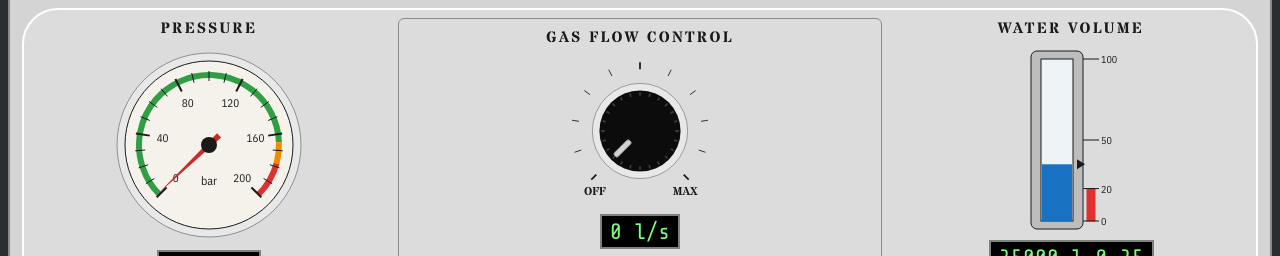
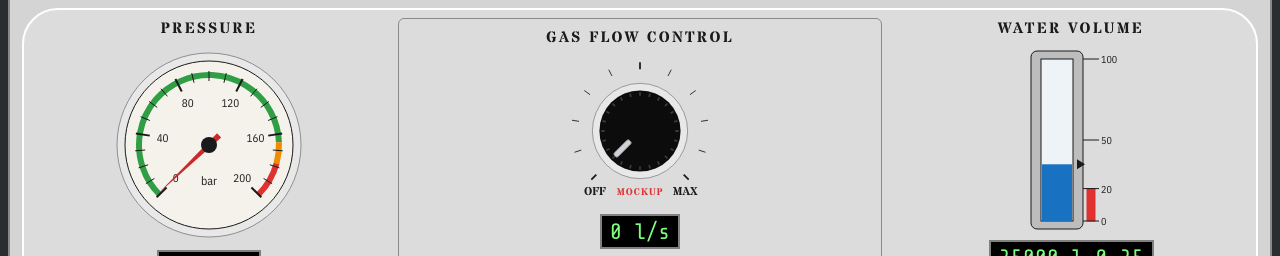
Before and after one commit to NarubyRiverlione/steamboiler, a React (Vite) app: page /boiler in a window 1280 px wide. Shown: the part 254-510 px from the top of the page. Built offline with nearby package versions, Linux system fonts and the light colour scheme.

Commit message:
Boiler page: MOCKUP note on the display-only gas knob
Co-Authored-By: Claude Sonnet 5.5 <noreply@anthropic.com>
Claude-Session: https://claude.ai/code/session_016TNmoEdjLNi4D2y5Gq3qQ5

```diff
--- a/src/components/Boiler/Boiler.tsx
+++ b/src/components/Boiler/Boiler.tsx
@@ -88,7 +88,14 @@ function Boiler() {
 
         <div className="board-instrument board-group">
           <h3 className="board-group-title">Gas Flow Control</h3>
-          <Knob label="Gas knob" value={gasFlow} min={0} max={MaxGasFlow} ends={["OFF", "MAX"]} />
+          <Knob
+            label="Gas knob"
+            value={gasFlow}
+            min={0}
+            max={MaxGasFlow}
+            ends={["OFF", "MAX"]}
+            note="MOCKUP"
+          />
           <Display label="Gas flow" text={`${gasFlow.toFixed(0)} l/s`} />
           <div className="board-lens-row">
             <LensButton
--- a/src/components/board/Knob.tsx
+++ b/src/components/board/Knob.tsx
@@ -8,6 +8,7 @@ type KnobProps = {
   readonly min: number
   readonly max: number
   readonly ends: readonly [string, string]
+  readonly note?: string
 }
 
 const CX = 85
@@ -22,7 +23,7 @@ function polar(radius: number, deg: number): [number, number] {
   return [CX + radius * Math.cos(rad), CY + radius * Math.sin(rad)]
 }
 
-export function Knob({ label, value, min, max, ends }: KnobProps) {
+export function Knob({ label, value, min, max, ends, note }: KnobProps) {
   const clamped: number = Math.min(max, Math.max(min, value))
   const angle: number = SWEEP_START + ((SWEEP_END - SWEEP_START) * (clamped - min)) / (max - min)
   const ticks: number[] = Array.from({ length: TICK_COUNT + 1 }, (_: unknown, i: number) => i)
@@ -60,6 +61,11 @@ export function Knob({ label, value, min, max, ends }: KnobProps) {
       <text className="board-knob-end" x={136} y={158} textAnchor="middle">
         {ends[1]}
       </text>
+      {note !== undefined && (
+        <text className="board-knob-note" x={CX} y={158} textAnchor="middle">
+          {note}
+        </text>
+      )}
       <circle className="board-knob-bezel" cx={CX} cy={CY} r={54} />
       <circle className="board-knob-well" cx={CX} cy={CY} r={46} />
       <g transform={`rotate(${angle.toFixed(2)} ${String(CX)} ${String(CY)})`}>
--- a/src/components/board/board.css
+++ b/src/components/board/board.css
@@ -826,3 +826,11 @@ path.board-zone {
   font-size: 13px;
   font-weight: 700;
 }
+
+.board-knob-note {
+  fill: var(--board-zone-alarm);
+  font-family: var(--board-font-stencil);
+  font-size: 11px;
+  font-weight: 700;
+  letter-spacing: 0.1em;
+}
```
